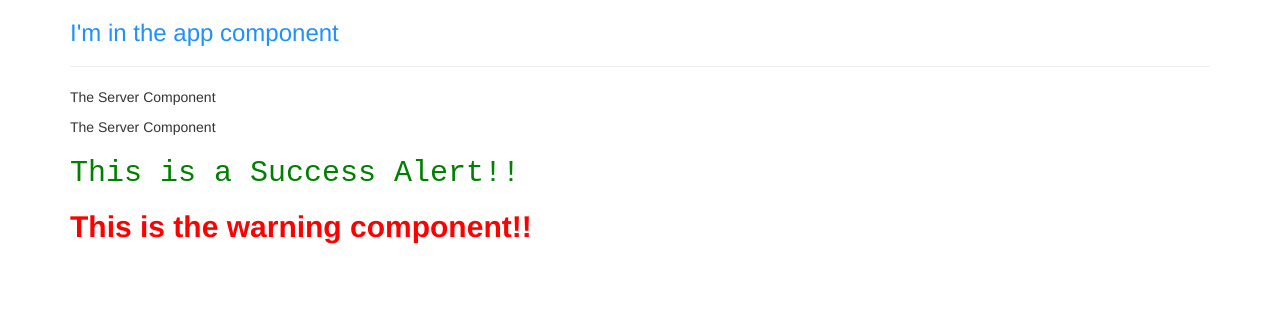
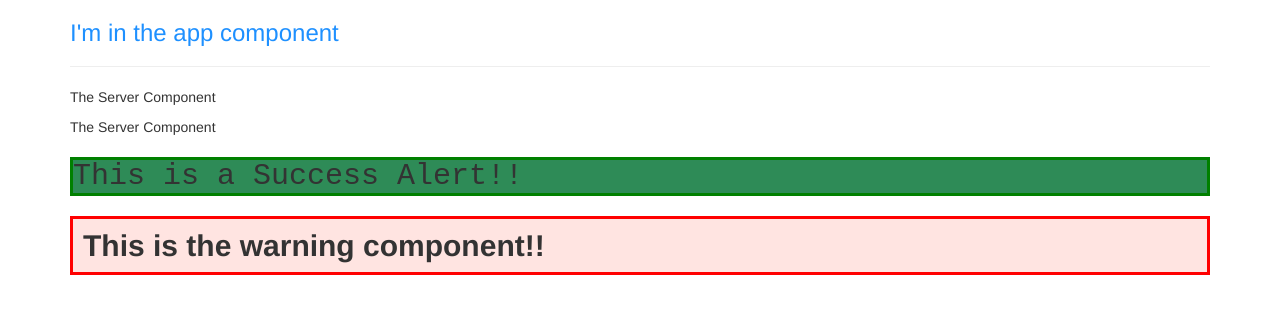
Before and after one commit to johndexteriv/firstAngularApp, an Angular app in the folder my-first-app/: page / in a window 1280 px wide. Shown: the top 314 px of the page. Built offline with nearby package versions, Linux system fonts and the light colour scheme.

Commit message:
playing with component css properties

```diff
--- a/my-first-app/src/app/successalert/successalert.component.css
+++ b/my-first-app/src/app/successalert/successalert.component.css
@@ -1,4 +1,7 @@
 h2 {
-  color: green;
   font-family: monospace;
+  background-color: seagreen;
+  border: 3px;
+  border-style: solid;
+  border-color: green;
 }
--- a/my-first-app/src/app/warningalert/warningalert.component.css
+++ b/my-first-app/src/app/warningalert/warningalert.component.css
@@ -1,4 +1,8 @@
 h2 {
-  color: red;
+  background-color: mistyrose;
   font-weight: bold;
+  padding: 10px;
+  border: 3px;
+  border-style: solid;
+  border-color: red;
 }
```
Also changed, not shown: my-first-app/src/app/successalert/successalert.component.html (line endings or trailing spaces).
